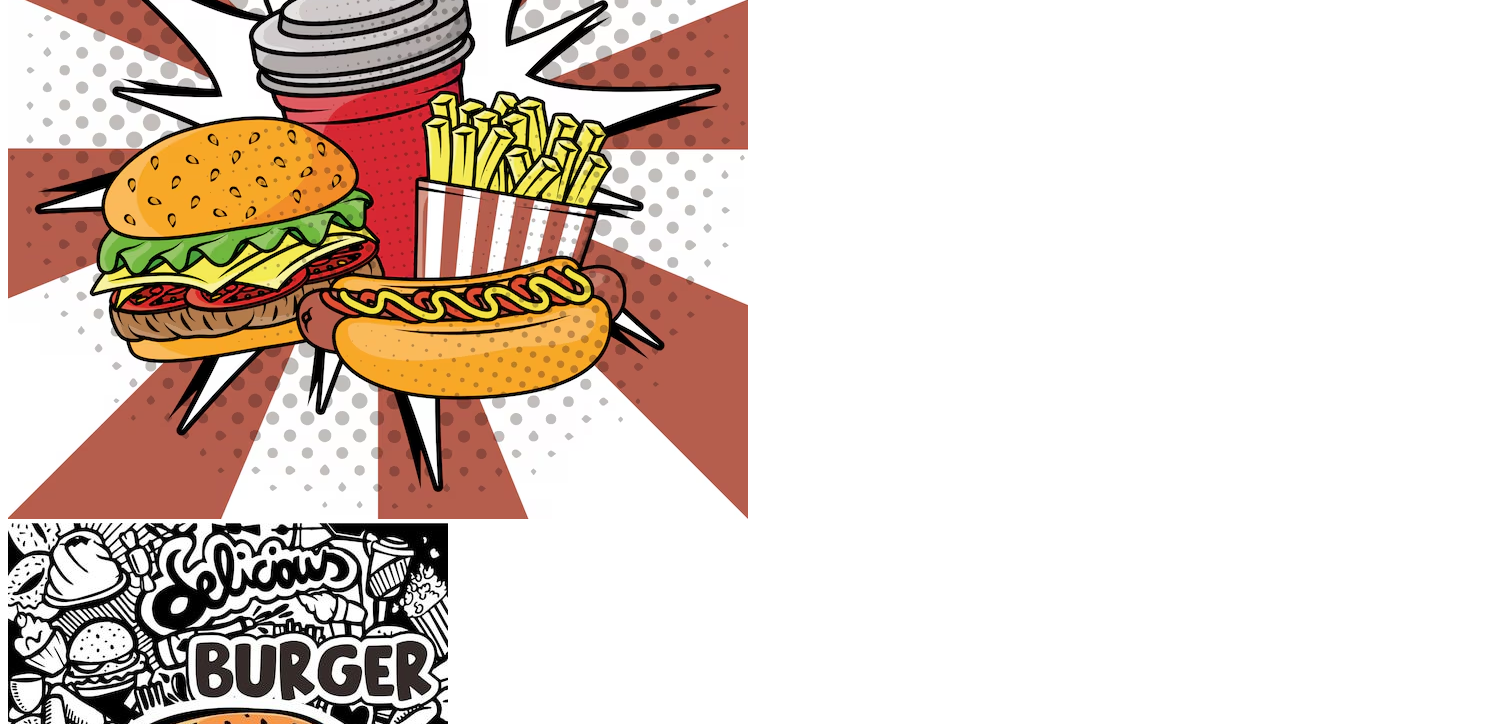
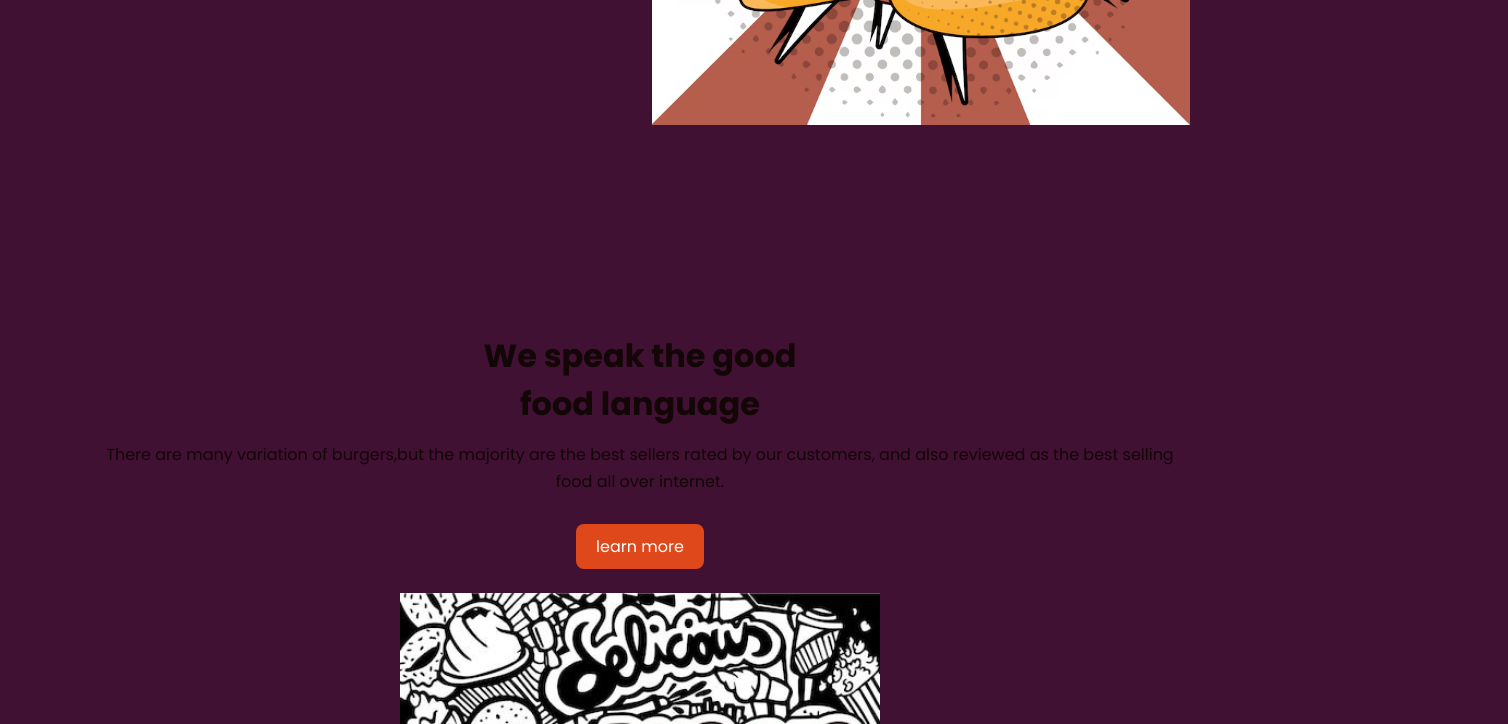
Before and after one commit to panishthaa/foodwebpage, a plain HTML site: page index.html in a window 1280 px wide. Shown: the part 513-1237 px from the top of the page, 1508 px wide, since content can reach past the window. Drawn offline with nearby package versions, Linux system fonts and the light colour scheme; files whose address does not match are found by name.

Commit message:
css path fixed

```diff
--- a/index.html
+++ b/index.html
@@ -4,7 +4,7 @@
         <meta charset="utf-8" />
         <meta name="viewport" content="width=device-width, initial-scale=1.0"/>
         <title>full website design</title>
-        <link rel="stylesheet" type="text/css" href="prjct.css"/>
+        <link rel="stylesheet" type="text/css" href="style.css"/>
         <head>
 
         <link rel="stylesheet"
```
